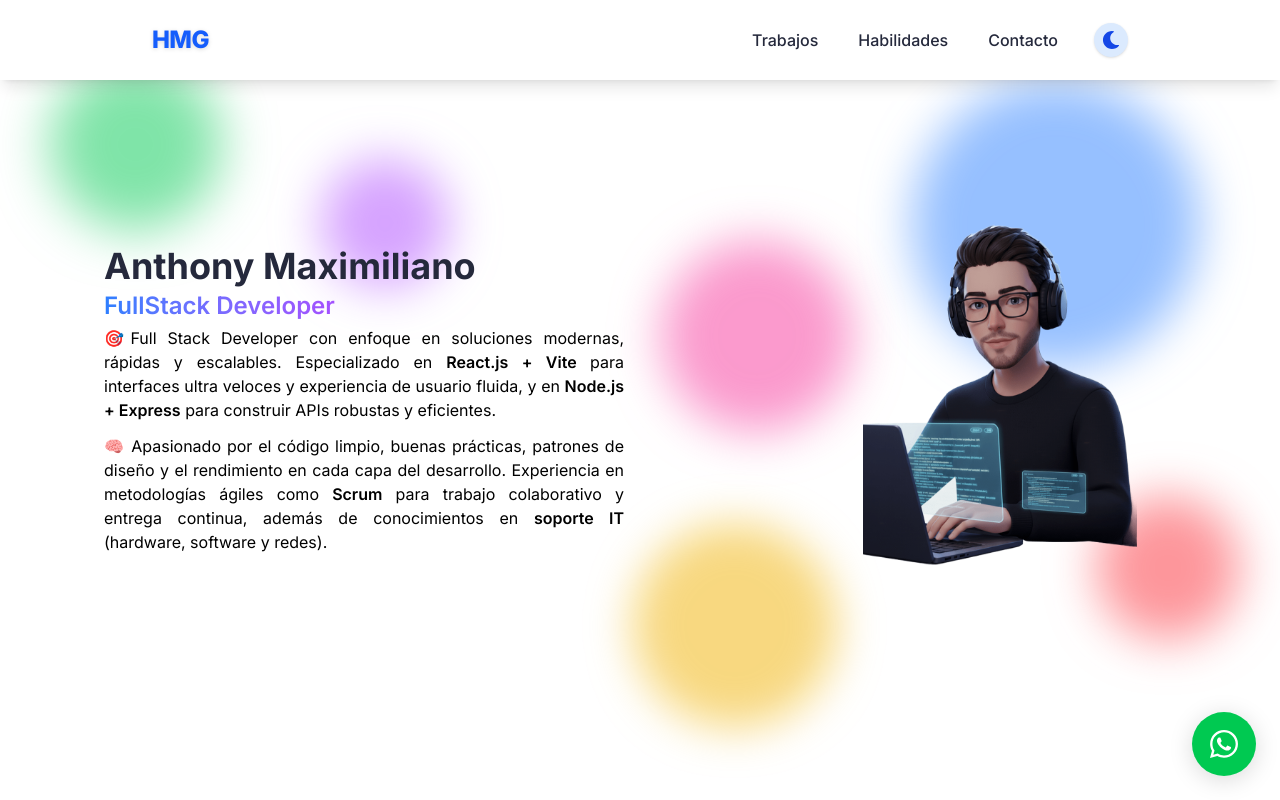
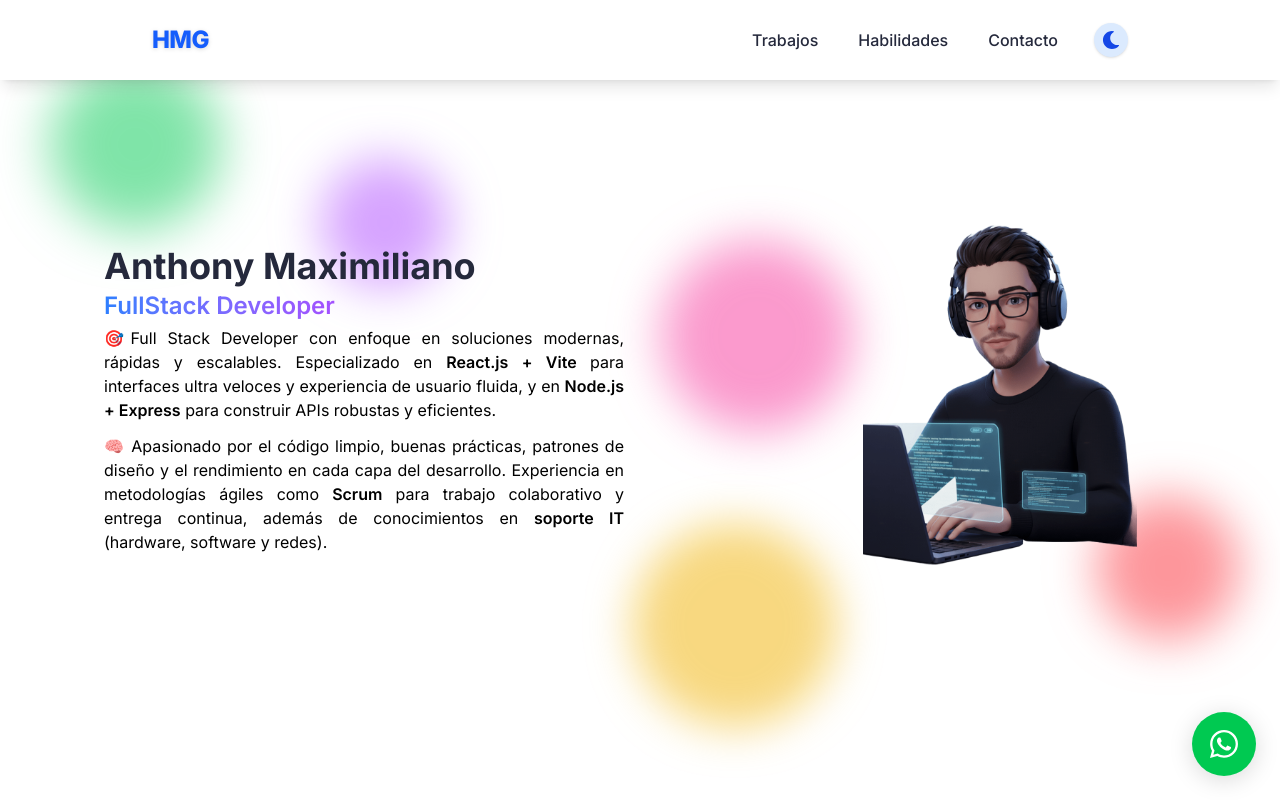
Before and after one commit to MaxiHerrera97/NewPortfolio, a React (Vite) app: page / in a window 1280 px wide. Shown: the top 800 px of the page. Built offline with nearby package versions, Linux system fonts and the light colour scheme.

Commit message:
UltimaModificacion

```diff
--- a/src/components/Contact.jsx
+++ b/src/components/Contact.jsx
@@ -7,12 +7,12 @@ const Contact = () => {
     { position: 'top-18 left-40', size: 'w-26 h-26', color: 'bg-purple-500', animationDelay: 'animation-delay-2000' },
     { position: 'bottom-13 right-50', size: 'w-25 h-25', color: 'bg-pink-500', animationDelay: 'animation-delay-5000' },
     { position: 'top-30 left-1/4', size: 'w-32 h-32', color: 'bg-blue-500', animationDelay: 'animation-delay-3000' },
-    { position: 'top-50 right-1/3', size: 'w-28 h-28', color: 'bg-green-500', animationDelay: 'animation-delay-7000' },
+
     { position: 'bottom-30 left-1/2', size: 'w-24 h-24', color: 'bg-yellow-500', animationDelay: 'animation-delay-1000' },
-    { position: 'top-10 right-1/5', size: 'w-30 h-30', color: 'bg-red-500', animationDelay: 'animation-delay-6000' },
-    { position: 'bottom-50 left-1/3', size: 'w-22 h-22', color: 'bg-indigo-500', animationDelay: 'animation-delay-4000' },
-    { position: 'top-70 right-1/4', size: 'w-26 h-26', color: 'bg-orange-500', animationDelay: 'animation-delay-8000' },
-    { position: 'bottom-10 left-1/5', size: 'w-20 h-20', color: 'bg-teal-500', animationDelay: 'animation-delay-2000' },
+
+
+
+
   ];
 
   return (
--- a/src/components/Footer.jsx
+++ b/src/components/Footer.jsx
@@ -15,8 +15,8 @@ const Footer = () => {
   }, []);
 
   const bubbles = [
-    { position: 'bottom-30 left-10', size: 'w-10 h-10', color: 'bg-gray-600', animationDelay: 'animation-delay-4000' },
-    { position: 'bottom-20 right-20', size: 'w-80 h-80', color: 'bg-gray-800', animationDelay: 'animation-delay-7000' },
+    { position: 'bottom-30 left-10', size: 'w-20 h-20', color: 'bg-gray-600', animationDelay: 'animation-delay-4000' },
+    { position: 'bottom-20 right-20', size: 'w-40 h-40', color: 'bg-gray-800', animationDelay: 'animation-delay-7000' },
   ];
 
   return (
--- a/src/components/Header.jsx
+++ b/src/components/Header.jsx
@@ -20,7 +20,7 @@ const Header = () => {
 
   const bubbles = [
     { position: 'top-20 left-10', size: 'w-40 h-40', color: 'bg-green-500', animationDelay: 'animation-delay-5000' },
-    { position: 'top-20 right-20', size: 'w-72 h-72', color: 'bg-blue-500', animationDelay: 'animation-delay-10000' },
+
     { position: 'top-40 left-1/4', size: 'w-32 h-32', color: 'bg-purple-500', animationDelay: 'animation-delay-3000' },
     { position: 'top-60 right-1/3', size: 'w-48 h-48', color: 'bg-pink-500', animationDelay: 'animation-delay-7000' },
     { position: 'bottom-20 left-1/2', size: 'w-56 h-56', color: 'bg-yellow-500', animationDelay: 'animation-delay-2000' },
--- a/src/components/Navbar.jsx
+++ b/src/components/Navbar.jsx
@@ -65,16 +65,16 @@ const Navbar = () => {
       {isMenuOpen && (
         <nav className="fixed inset-0 z-[99999] bg-white dark:bg-gray-900 flex flex-col">
           <button
-            className="absolute top-6 right-6 p-2 rounded-lg bg-blue-100 dark:bg-blue-900/40 shadow focus:outline-none focus:ring-2 focus:ring-blue-400"
+            className="absolute top-6 right-6 p-2 rounded-lg bg-blue-100 dark:bg-blue-900/40 shadow focus:outline-none focus:ring-2 focus:ring-blue-400 text-gray-800 dark:text-gray-200"
             onClick={() => setIsMenuOpen(false)}
             aria-label="Cerrar menú"
           >
             <FaTimes size={32} />
           </button>
           <ul className="flex flex-1 flex-col justify-center items-center gap-8 text-2xl font-semibold">
-            <li><a href="#works" onClick={e => {handleNavClick(e, 'works'); setIsMenuOpen(false);}} className="px-6 py-3 rounded-lg transition-colors hover:bg-blue-100 dark:hover:bg-blue-900/40 hover:text-blue-700 dark:hover:text-blue-300">Works</a></li>
-            <li><a href="#skills" onClick={e => {handleNavClick(e, 'skills'); setIsMenuOpen(false);}} className="px-6 py-3 rounded-lg transition-colors hover:bg-blue-100 dark:hover:bg-blue-900/40 hover:text-blue-700 dark:hover:text-blue-300">Skills</a></li>
-            <li><a href="#contact" onClick={e => {handleNavClick(e, 'contact'); setIsMenuOpen(false);}} className="px-6 py-3 rounded-lg transition-colors hover:bg-blue-100 dark:hover:bg-blue-900/40 hover:text-blue-700 dark:hover:text-blue-300">Contact</a></li>
+            <li><a href="#works" onClick={e => {handleNavClick(e, 'works'); setIsMenuOpen(false);}} className="px-6 py-3 rounded-lg transition-colors text-gray-800 dark:text-gray-200 hover:bg-blue-100 dark:hover:bg-blue-900/40 hover:text-blue-700 dark:hover:text-blue-300">Works</a></li>
+            <li><a href="#skills" onClick={e => {handleNavClick(e, 'skills'); setIsMenuOpen(false);}} className="px-6 py-3 rounded-lg transition-colors text-gray-800 dark:text-gray-200 hover:bg-blue-100 dark:hover:bg-blue-900/40 hover:text-blue-700 dark:hover:text-blue-300">Skills</a></li>
+            <li><a href="#contact" onClick={e => {handleNavClick(e, 'contact'); setIsMenuOpen(false);}} className="px-6 py-3 rounded-lg transition-colors text-gray-800 dark:text-gray-200 hover:bg-blue-100 dark:hover:bg-blue-900/40 hover:text-blue-700 dark:hover:text-blue-300">Contact</a></li>
           </ul>
         </nav>
       )}
```
